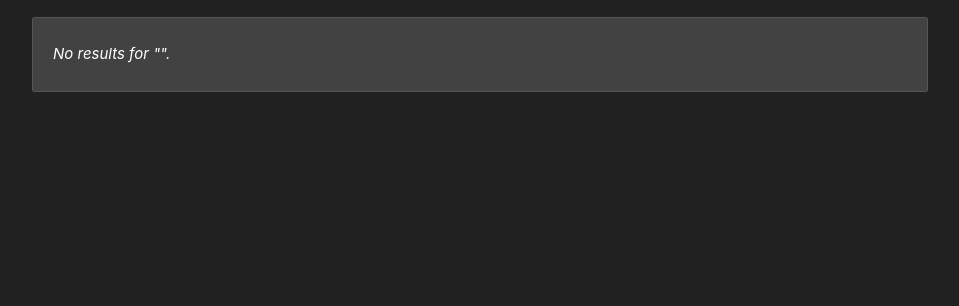
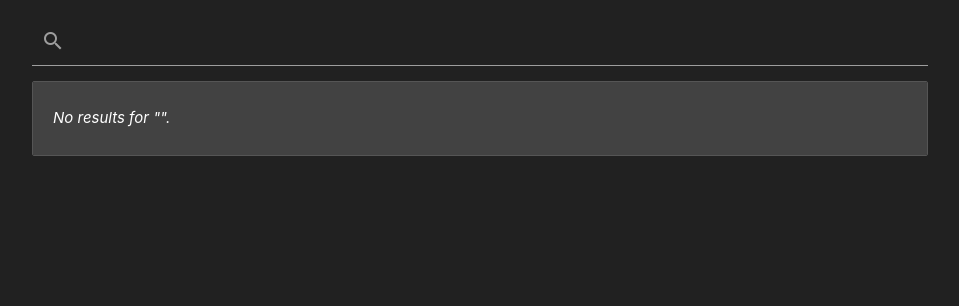
Before and after one commit to gregells/i-owe-who, a Django app: page /expenses/search/ in a window 1280 px wide. Shown: the part 179-485 px from the top of the page, without its empty margins (160-1119 px from the left). Run offline with Django 5.2, Linux system fonts and the light colour scheme; the visitor is signed in with stand-in values (Sample User, id 1); data that the repository does not hold is empty.

Commit message:
Add form on search page for easier editing of search term

```diff
--- a/main_app/static/css/style.css
+++ b/main_app/static/css/style.css
@@ -49,17 +49,27 @@ nav .input-field {
   color: white;
 }
 
-.sidenav .input-field > label > .material-icons {
+.sidenav .input-field > label > .material-icons,
+.input-field.edit-search > label > .material-icons {
   position: absolute;
   /* Half the height of the input minus half the height of the icon */
   top: calc(48px/2 - 24px/2);
   left: -6px;
 }
 
-.sidenav .input-field input[type=search] ~ .material-icons {
+.sidenav .input-field input[type=search] ~ .material-icons,
+.input-field.edit-search input[type=search] ~ .material-icons {
   position: absolute;
   /* Half the height of the input minus half the height of the icon */
   top: calc(48px/2 - 28px/2);
+}
+
+.input-field.edit-search input[type=search] {
+  height: 48px;
+  padding-left: 40px;
+  width: calc(100% - 40px);
+  -webkit-box-shadow: none;
+  box-shadow: none;
 }
 
 .logout-btn:hover,
--- a/main_app/templates/expenses/search.html
+++ b/main_app/templates/expenses/search.html
@@ -6,6 +6,14 @@
 <p>
   Search term: {{ search_term }}
 </p>
+
+<form method="GET" action="{% url 'expenses_search' %}">
+  <div class="input-field edit-search">
+    <input id="edit-search" type="search" name="term" required value="{{ search_term }}">
+    <label class="label-icon" for="edit-search"><i class="material-icons">search</i></label>
+    <i class="material-icons">close</i>
+  </div>
+</form>
 
 <ul class="collection">
   {% for expense in expenses.all %}
```
